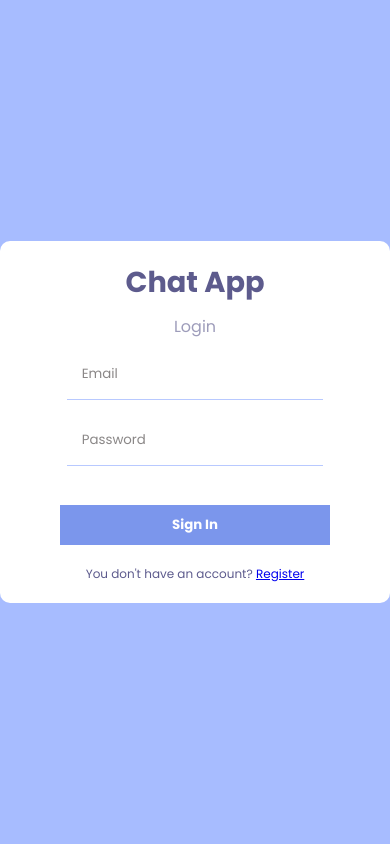
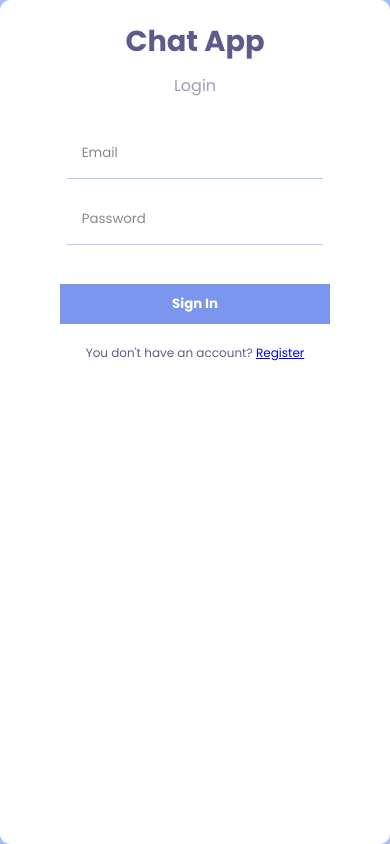
Before and after one commit to d3sc/chat-app, a React (Vite) app: page /login in a window 390 px wide. Built offline with nearby package versions, Linux system fonts and the light colour scheme; no server answers; the database is empty.

Commit message:
fix mobile responsive

```diff
--- a/src/index.scss
+++ b/src/index.scss
@@ -21,6 +21,17 @@
   padding: 0;
   box-sizing: border-box;
   font-family: "Poppins";
+}
+
+@include mobile() {
+  .formWrapper {
+    width: 100%;
+    height: 100%;
+  }
+
+  form {
+    margin-top: 20px;
+  }
 }
 
 @include mobile {
```
